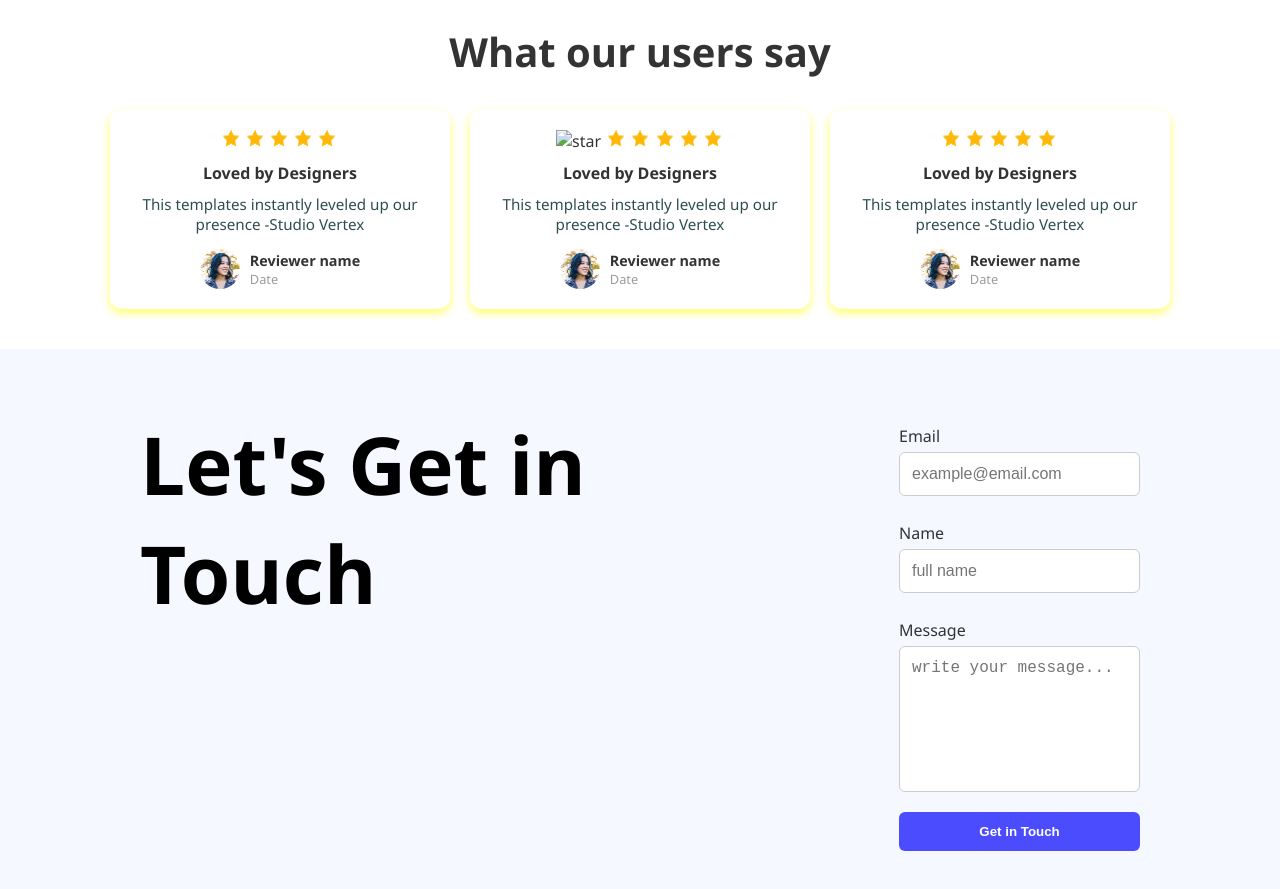
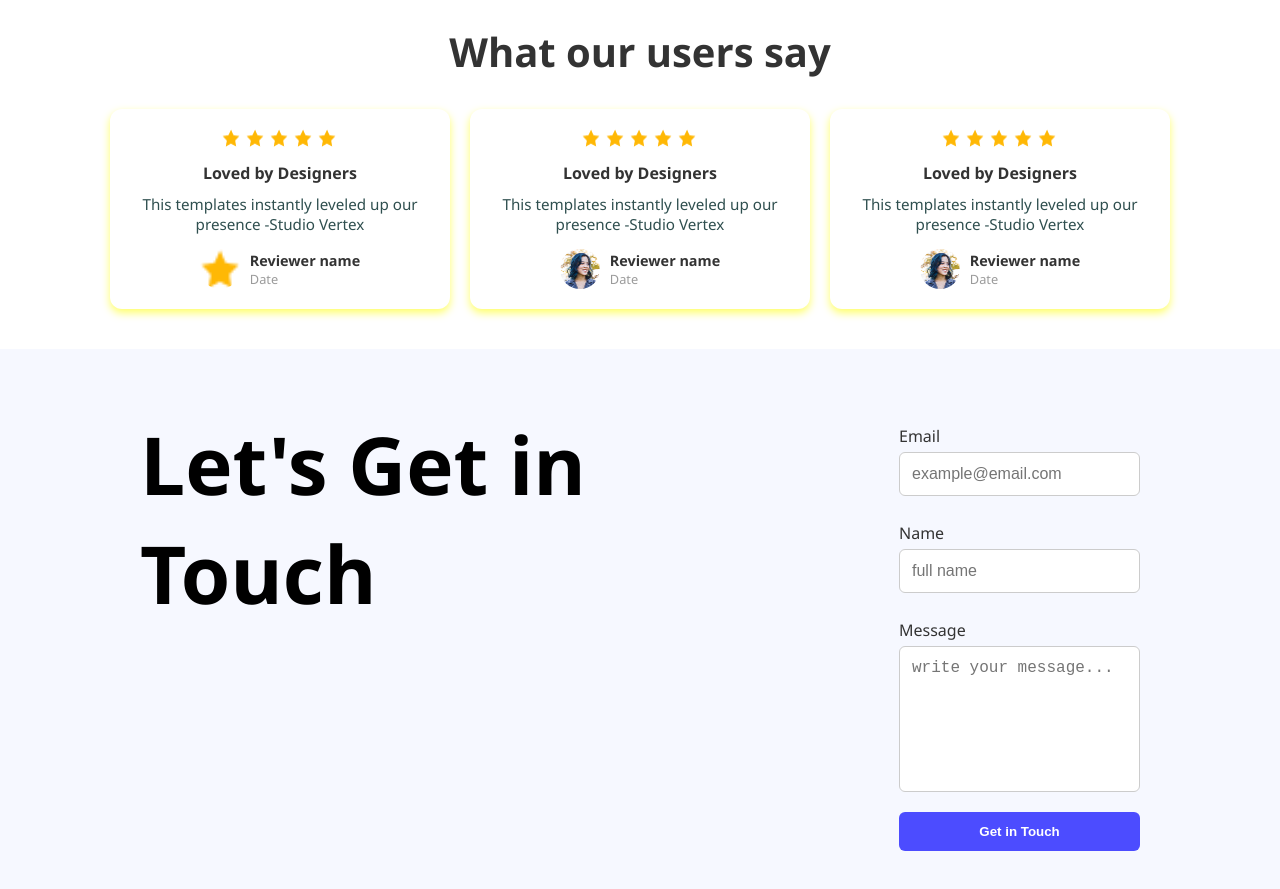
Before and after one commit to Sumiya-Islam-Nafisa/first-assignment, a plain HTML site: page index.html in a window 1280 px wide. Shown: the part 2040-2929 px from the top of the page. Drawn offline with Linux system fonts and the light colour scheme.

Commit message:
deployed  fourth

```diff
--- a/index.html
+++ b/index.html
@@ -29,7 +29,7 @@
 <button class="live-button">Launch Live Preview</button>
 </div>
 <div class="action-image">
-  <img src="/wc-mini.png" alt="">
+  <img src="./wc-mini.png" alt="">
 </div>
    </section>
 
@@ -58,18 +58,18 @@
 
 <div class="feedback-card">
 <div class="stars">
-    <img src="/icon-star.png" alt="star" >
-    <img src="/icon-star.png" alt="star" >
-    <img src="/icon-star.png" alt="star" >
-    <img src="/icon-star.png" alt="star" >
-    <img src="/icon-star.png" alt="star" >
+    <img src="./icon-star.png" alt="star" >
+    <img src="./icon-star.png" alt="star" >
+    <img src="./icon-star.png" alt="star" >
+    <img src="./icon-star.png" alt="star" >
+    <img src="./icon-star.png" alt="star" >
 </div>
 <h3>Loved by Designers</h3>
 <p>This templates instantly leveled
     up our presence -Studio Vertex
 </p>
 <div class="reviewer">
-   <img src="/avatar.png" alt="reviewer">
+   <img src="./icon-star.png" alt="reviewer">
    <div class="reviewer-info">
     <span class="name">Reviewer name</span>
     <span class="date">Date</span>
@@ -79,20 +79,18 @@
 
 <div class="feedback-card">
 <div class="stars">
-    <img src="media/ic
-    on-star.png" alt="star" >
-    <img src="/icon-star.png" alt="star" >
-    <img src="/icon-star.png" alt="star" >
-    <img src="/icon-star.png" alt="star" >
-    <img src="/icon-star.png" alt="star" >
-    <img src="/icon-star.png" alt="star" >
+    <img src="./icon-star.png" alt="star" >
+    <img src="./icon-star.png" alt="star" >
+    <img src="./icon-star.png" alt="star" >
+    <img src="./icon-star.png" alt="star" >
+    <img src="./icon-star.png" alt="star" >
 </div>
 <h3>Loved by Designers</h3>
 <p>This templates instantly leveled
     up our presence -Studio Vertex
 </p>
 <div class="reviewer">
-   <img src="/avatar.png" alt="reviewer">
+   <img src="./avatar.png" alt="reviewer">
    <div class="reviewer-info">
     <span class="name">Reviewer name</span>
     <span class="date">Date</span>
@@ -102,7 +100,7 @@
 
 <div class="feedback-card">
 <div class="stars">
-    <img src="/icon-star.png" alt="star" >
+    <img src="./icon-star.png" alt="star" >
     <img src="/icon-star.png" alt="star" >
     <img src="/icon-star.png" alt="star" >
     <img src="/icon-star.png" alt="star" >
--- a/style.css
+++ b/style.css
@@ -74,7 +74,7 @@ padding: 20px 40px;
     background-color: rgba(216, 112, 147, 0.555);
 }
 .banner{
-background:url(/Hero-bg.png) no-repeat center center;
+background:url(./Hero-bg.png) no-repeat center center;
 background-size: cover;
 display: flex;
 text-align: center;
```
